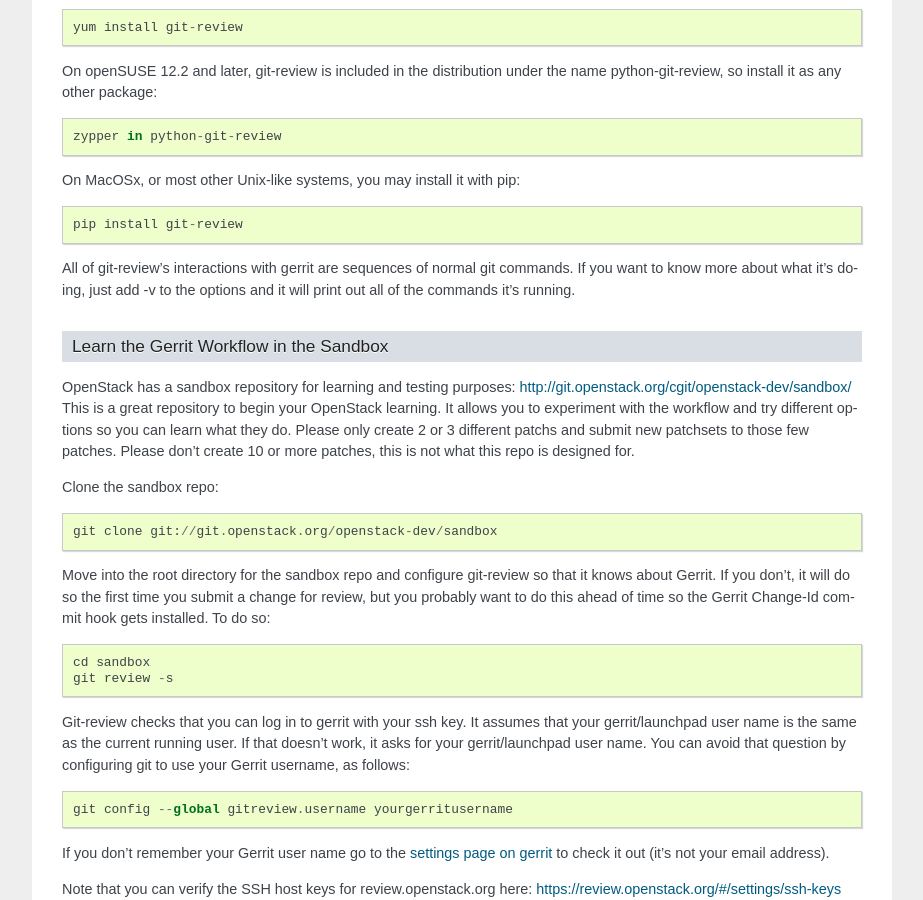
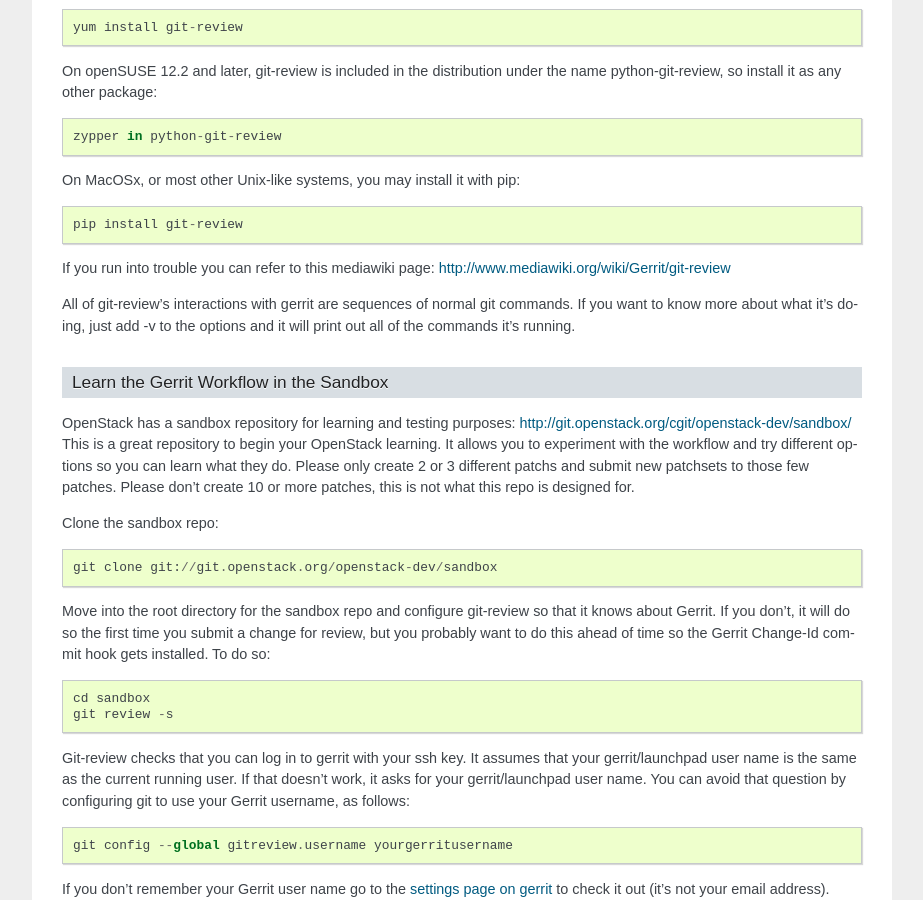
Before and after one commit to openstack-archive/infra-manual, a Sphinx documentation site: the page built from doc/source/developers.rst, in a window 1280 px wide and 900 px high, scrolled down 2304 px. Shown: the whole window, without its empty margins (198-1121 px from the left). Built offline with Sphinx 7.4.7, drawn with Linux system fonts in a browser that asks for light colours.

Commit message:
added link for instructions for installing git-review
The link added gives detailed instructions for installing git-review on a variety of os's

Change-Id: Ib6a367c60ae57a5d12cecbe5c2768a9b0adef672

```diff
--- a/doc/source/developers.rst
+++ b/doc/source/developers.rst
@@ -131,6 +131,8 @@
 
   pip install git-review
 
+If you run into trouble you can refer to this mediawiki page:
+http://www.mediawiki.org/wiki/Gerrit/git-review
 
 All of git-review's interactions with gerrit are sequences of normal
 git commands. If you want to know more about what it's doing, just
```
